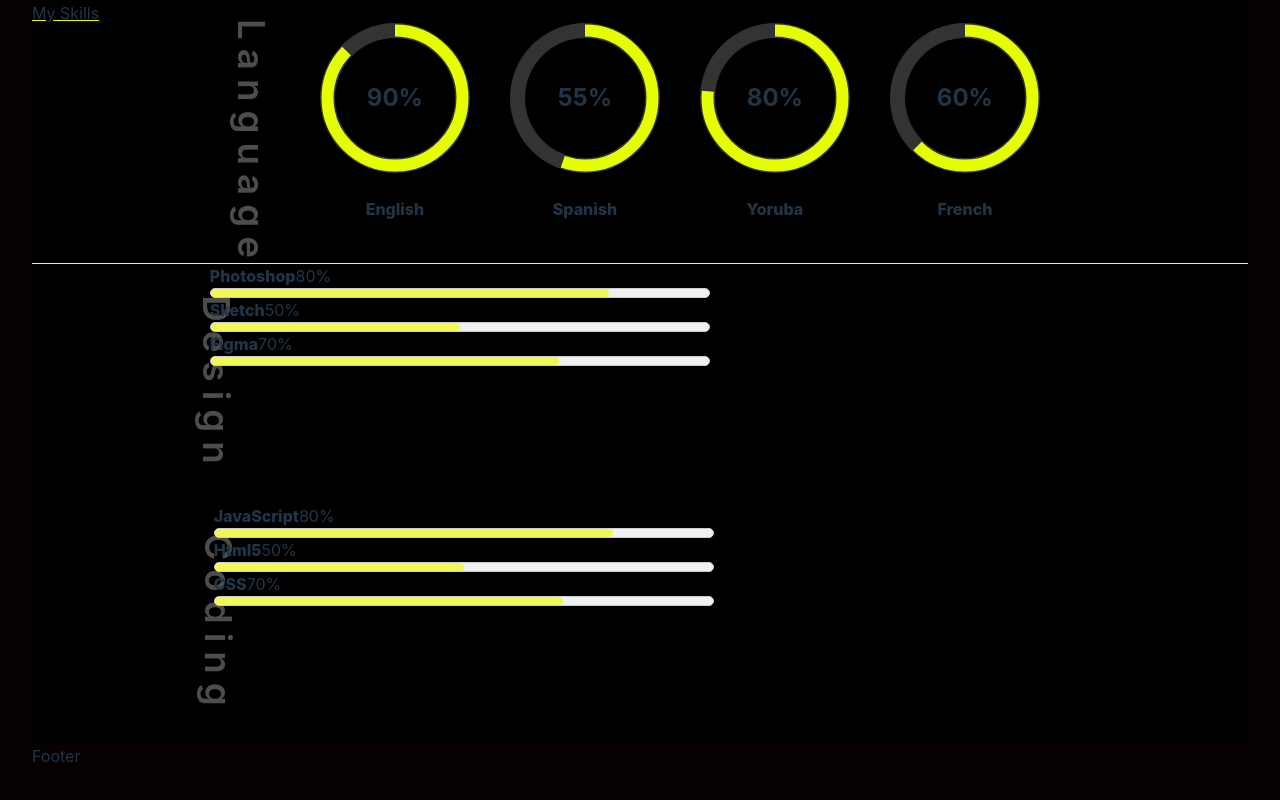
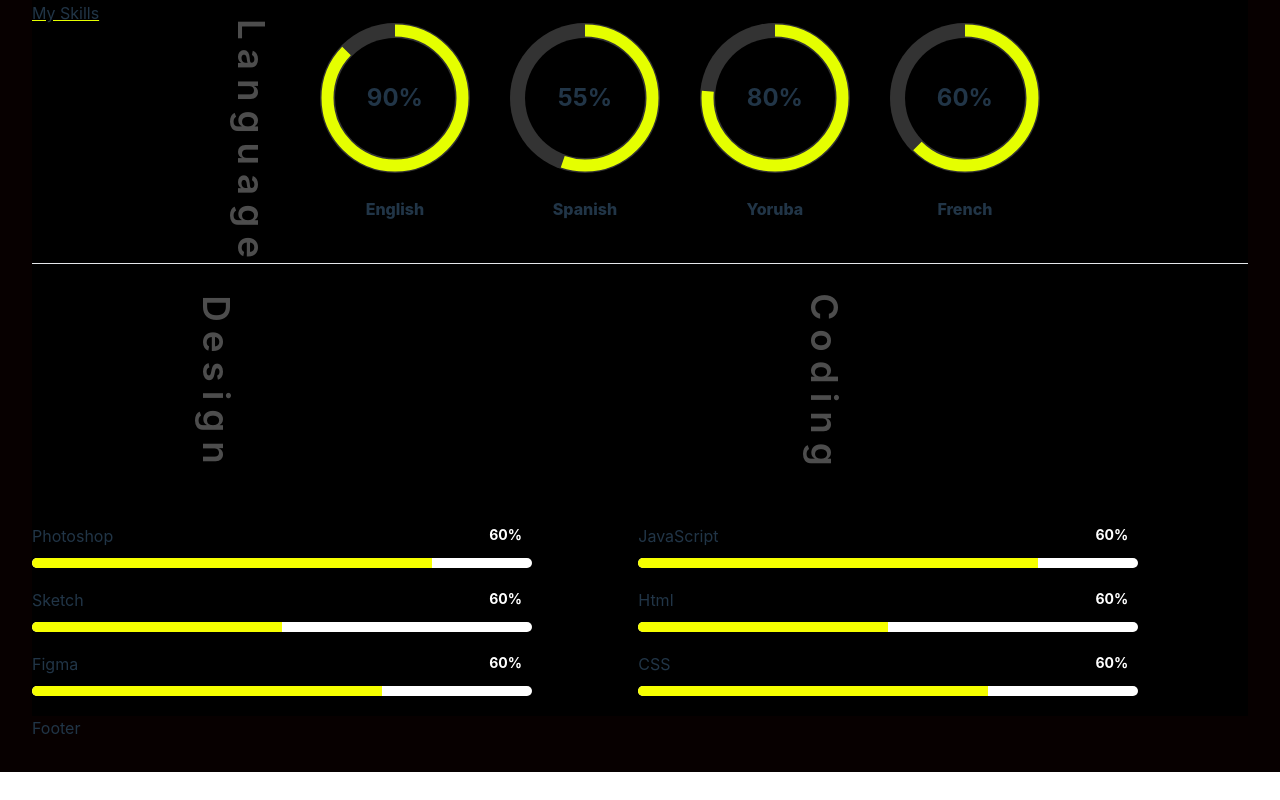
Before and after one commit to Jambisi-11/my-portfolio-g3, a React (Vite) app: page /Resume in a window 1280 px wide. Shown: the part 1922-2722 px from the top of the page. After the commit the page ends 2694 px from the top, so only its background shows below. Built offline with nearby package versions, Linux system fonts and the light colour scheme.

Commit message:
Updated Design and Coding skills

```diff
--- a/src/Compenets/My Resume/Resume.css
+++ b/src/Compenets/My Resume/Resume.css
@@ -193,6 +193,7 @@ margin-left: 200px; /* I changed this one from 10px to 200px*/
 .skill_category{
     display: flex;
     flex-wrap: wrap;
+
 }
 .skill{
     margin: 0;
@@ -212,6 +213,7 @@ margin-left: 200px; /* I changed this one from 10px to 200px*/
 .skill1{
     display: flex;
     justify-content: center;
+    font-weight: 800;
 }
 
 /* copied */
@@ -222,6 +224,7 @@ margin-left: 200px; /* I changed this one from 10px to 200px*/
     transform: rotate(90deg);
     height: 240px;
     color: #ffffff;
+
 
 
 }
@@ -388,12 +391,7 @@ margin-left: 200px; /* I changed this one from 10px to 200px*/
     list-style: none;
 }
 
-.bar_info{
-	display: flex;
-	width: 100%;
-    justify-items: end;
 
-}
 .skill3{
     width: 500px;
 
@@ -404,45 +402,55 @@ h3 {
     line-height: 26px;
 }
 
-h5{
-    display: flex;
+
+.progress-bar-container {
+    width: 100%;
+    margin: 20px auto;
+    text-align: left;
+  }
+
+  .progress-title {
+    margin-bottom: 10px;
+  }
+
+  .progress-bar {
     position: relative;
-    font-weight: 800;
-    justify-content: space-between;
-    justify-items: left;
-
-
-}
-.span{
-    display: inline;
-    justify-content: end;
-    align-items: flex-end;
-}
-.progress_container {
     width: 100%;
     height: 10px;
-    border: 1px solid #ccc;
-    border-radius: 5px;
-    background-color: #f0f0f0;
-    position: relative;
-
+    background-color: #ffffff;
+    border-radius: 10px;
+    overflow: hidden;
   }
 
-  .progress_bar {
+  .progress {
     height: 100%;
-    background-color: #f2f755;
-    border-radius: 5px;
-    transition: width 0.5s ease-in-out;
+    background-color: #f6ff00;
     animation: progress 2s ease-in-out;
   }
 
-
-
- @keyframes  progress {
+  @keyframes progress {
     0% {
       width: 0;
     }
     100% {
-      width: 80%;
+      width: 60%;
     }
   }
+
+  .progress-percentage {
+    position: relative;
+    top: 50%;
+    right: 10px;
+    transform: translateY(-50%);
+    font-size: 14px;
+    font-weight: bold;
+    color: #ffffff;
+    float: right;
+    margin-top: 10px;
+  }
+
+
+.design{
+    display: flex;
+
+}
--- a/src/Compenets/My Resume/Resume.jsx
+++ b/src/Compenets/My Resume/Resume.jsx
@@ -146,64 +146,61 @@ const Resume = () => {
             </div>
       </div>
       <hr />
-      <section>
+    <section className="design">
       <div className="skill_category">
         <h2 className="skill2">Design</h2>
           <div className="skill3">
-                <div className="bar_info">
-                  <h5>Photoshop</h5><span className="span">80%</span>
+              <div class="progress-bar-container">
+                  <h4 class="progress-title">Photoshop<span class="progress-percentage">60%</span></h4>
+                  <div class="progress-bar">
+                    <div class="progress" style={{ width: `${80}%` }}></div>
                   </div>
-              <div className="progress_container" id="p80">
-                    <div className="progress_bar" style={{ width: `${80}%` }}></div>
              </div>
-            <div className="bar_info">
-                <h5>Sketch</h5><span>50</span>%
+             <div class="progress-bar-container">
+                  <h4 class="progress-title">Sketch<span class="progress-percentage">60%</span></h4>
+                  <div class="progress-bar">
+                    <div class="progress" style={{ width: `${50}%` }}></div>
                   </div>
-              <div className="progress_container" id="p50">
-                    <div className="progress_bar" style={{ width: `${50}%` }}></div>
+             </div>
+             <div class="progress-bar-container">
+                  <h4 class="progress-title">Figma<span class="progress-percentage">60%</span></h4>
+                  <div class="progress-bar">
+                    <div class="progress" style={{ width: `${70}%` }}></div>
+                  </div>
+             </div>
+        </div>
       </div>
 
-
-            <div className="bar_info">
-                <h5>Figma</h5><span>70</span>%
-              </div>
-              <div className="progress_container" id="p70">
-                    <div className="progress_bar" style={{ width: `${70}%` }}></div>
-                </div>
-
-
-        </div>
-      </div>
-      </section>
       <div className="skill_category">
         <h2 className="skill2">Coding</h2>
         <div className="skill3">
 
 
-              <div className="bar_info">
-                <h5>JavaScript</h5><span>80</span>%
+        <div class="progress-bar-container">
+                  <h4 class="progress-title">JavaScript<span class="progress-percentage">60%</span></h4>
+                  <div class="progress-bar">
+                    <div class="progress" style={{ width: `${80}%` }}></div>
                   </div>
-              <div className="progress_container" id="p80">
-                    <div className="progress_bar" style={{ width: `${80}%` }}></div>
              </div>
 
 
-            <div className="bar_info">
-                <h5>Html5</h5><span>50</span>%
+             <div class="progress-bar-container">
+                  <h4 class="progress-title">Html<span class="progress-percentage">60%</span></h4>
+                  <div class="progress-bar">
+                    <div class="progress" style={{ width: `${50}%` }}></div>
                   </div>
-              <div className="progress_container" id="p50">
-                    <div className="progress_bar" style={{ width: `${50}%` }}></div>
              </div>
 
-            <div className="bar_info">
-                <h5>CSS</h5><span>70</span>%
+             <div class="progress-bar-container">
+                  <h4 class="progress-title">CSS<span class="progress-percentage">60%</span></h4>
+                  <div class="progress-bar">
+                    <div class="progress" style={{ width: `${70}%` }}></div>
                   </div>
-              <div className="progress_container" id="p70">
-                    <div className="progress_bar" style={{ width: `${70}%` }}></div>
              </div>
 
         </div>
       </div>
+      </section>
 
 
 
```
Lines whose indentation alone changed are shown as unchanged.
